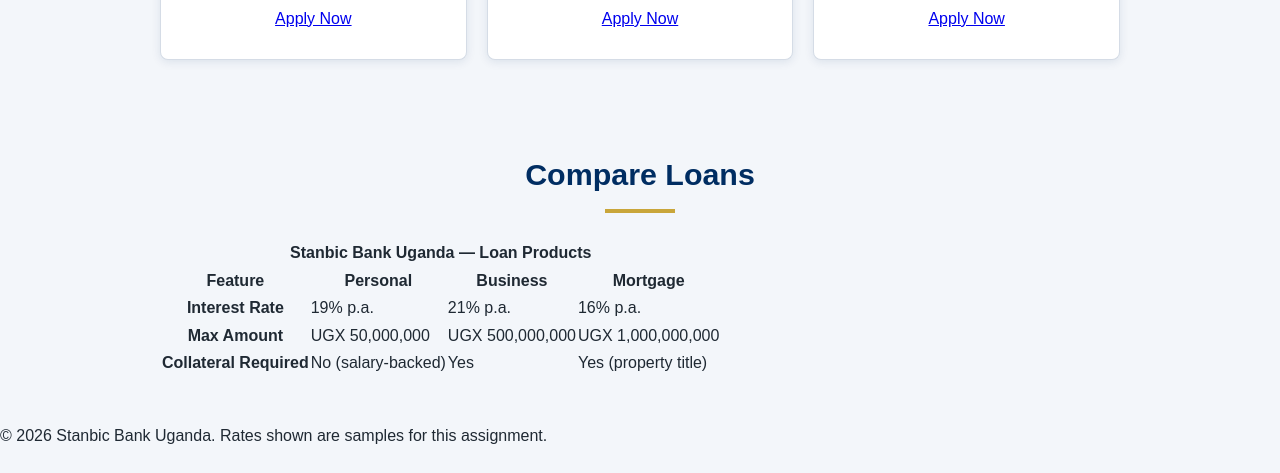
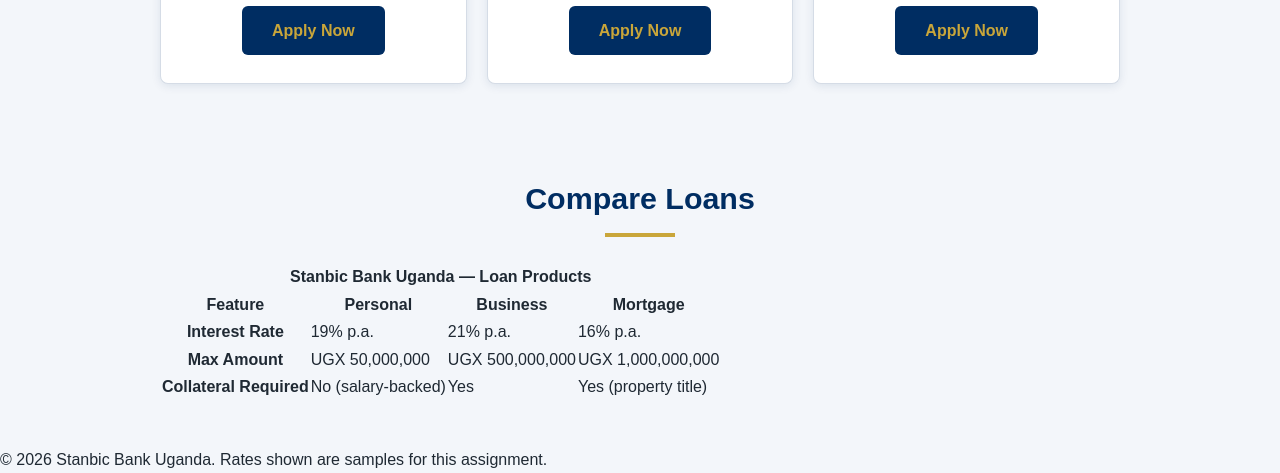
Before and after one commit to Patrickodida/stanbic-bank-uganda-loan-portal, a plain HTML site: page index.html in a window 1280 px wide. Shown: the part 712-1185 px from the top of the page. Before the commit the page ends 1161 px from the top, so only its background shows below. Drawn offline with Linux system fonts and the light colour scheme.

Commit message:
Styles (Loan products page) - Add styling to (Apply Now) button

```diff
--- a/dlac.css
+++ b/dlac.css
@@ -145,3 +145,19 @@ main {
     line-height: 1.2;
     margin-bottom: 20px;
 }
+
+/* Apply Now Button */
+.btn {
+    display: inline-block;
+    background: #002D62;
+    color: #C9A63A;
+    text-decoration: none;
+    font-weight: bold;
+    padding: 12px 30px;
+    border-radius: 6px;
+}
+
+.btn:hover {
+    background: #014080;
+    color: #FFFFFF;
+}
```
